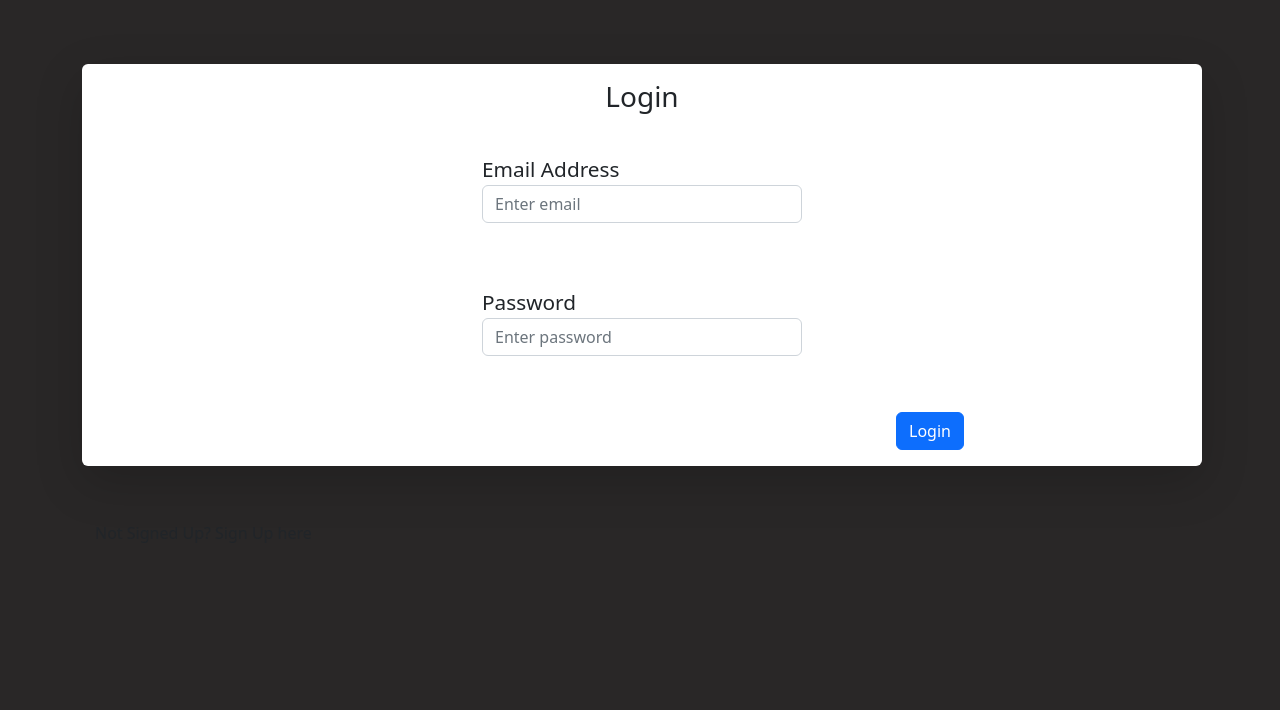
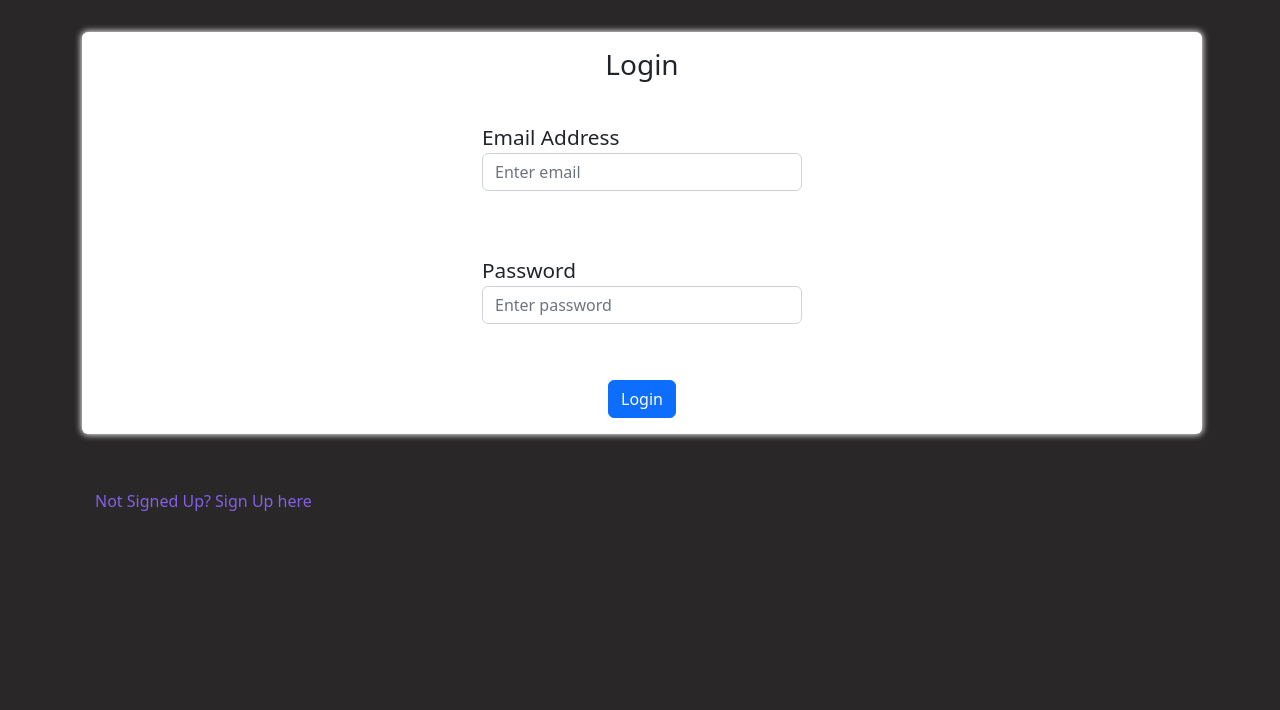
Before and after one commit to 0101Yami0101/TNT---News-webapp, a Flask app: page /log-in in a window 1280 px wide. Shown: the top 710 px of the page. Run offline with Flask 3, Linux system fonts and the light colour scheme; data that the repository does not hold is empty; some libraries are stand-ins or nearby versions; some web fonts are replaced.

Commit message:
updated login/signup and styled readlater

```diff
--- a/NEWS app/website/auth.py
+++ b/NEWS app/website/auth.py
@@ -61,9 +61,17 @@ def login():
         email= request.form.get('email')
         password = request.form.get('password')
 
+
+        #   todo
+        # NEED TO MAKE CHANGES
+        # password validation error
+        # multiple flashes error
+
         user = User.query.filter_by(email= email).first() #check if user email exists in database
 
         if user:
+            if password == None or password == "":
+                flash('Kindly enter the registered password and email')
 
             if check_password_hash(user.password, password):
                 flash("Logged in successfully", category= 'success')
--- a/NEWS app/website/templates/login.html
+++ b/NEWS app/website/templates/login.html
@@ -5,13 +5,13 @@
 {% block Content %}
     <div class="login-form">
       <div class="container">
-        <form class="form shadow-lg p-3 mb-5 bg-white rounded" style="margin-top: 5rem;" method="POST">
-          <h3 align="center">Login</h3>
+        <form class="form p-3 mb-5 bg-white rounded " style="margin-top: 3rem;" method="POST">
+          <h3 id="log-in-title" align="center">Login</h3>
           <div class="form-group" style="margin: 2rem;">
             <label for="email">Email Address</label>
             <input
               type="email"
-              class="form-control"
+              class="form-control needs-validation"
               id="email"
               name="email"
               placeholder="Enter email"
@@ -21,7 +21,7 @@
             <label for="password">Password</label>
             <input
               type="password"
-              class="form-control"
+              class="form-control needs-validation"
               id="password"
               name="password"
               placeholder="Enter password"
@@ -29,13 +29,16 @@
           </div>
 
           <br />
-          <button type="submit" class="btn btn-primary" style="margin-left: 36rem;">Login</button>
+          <button type="submit" class="btn btn-primary" >Login</button>
         </form>
-        <a href="/sign-up" id="Logged-in"><button class="btn">Not Signed Up? Sign Up here</button> </a>
+        <a href="/sign-up" id="Logged-in"><button class="btn" style=" color:rgb(132, 96, 230);">Not Signed Up? Sign Up here</button> </a>
       </div>
     </div>
 
 
 
 
+
+
+
 {% endblock %}
--- a/NEWS app/website/templates/signup.html
+++ b/NEWS app/website/templates/signup.html
@@ -13,7 +13,7 @@
             <label for="email">Email Address</label>
             <input
               type="email"
-              class="form-control"
+              class="form-control "
               id="email"
               name="email"
               placeholder="Enter email"
@@ -58,7 +58,7 @@
         </form>
 
 
-          <a id="Signed-In" href="/log-in"><button class="btn" style=" color:rgb(132, 96, 230);">Already Signed Up? Login</button></a>
+          <a href="/log-in" id="Signed-In" ><button class="btn" style=" color:rgb(132, 96, 230);">Already Signed Up? Login</button></a>
 
       </div>
     </div>
```
Also changed, not shown: NEWS app/website/templates/listofreadlater.html (+10 -6 lines).
